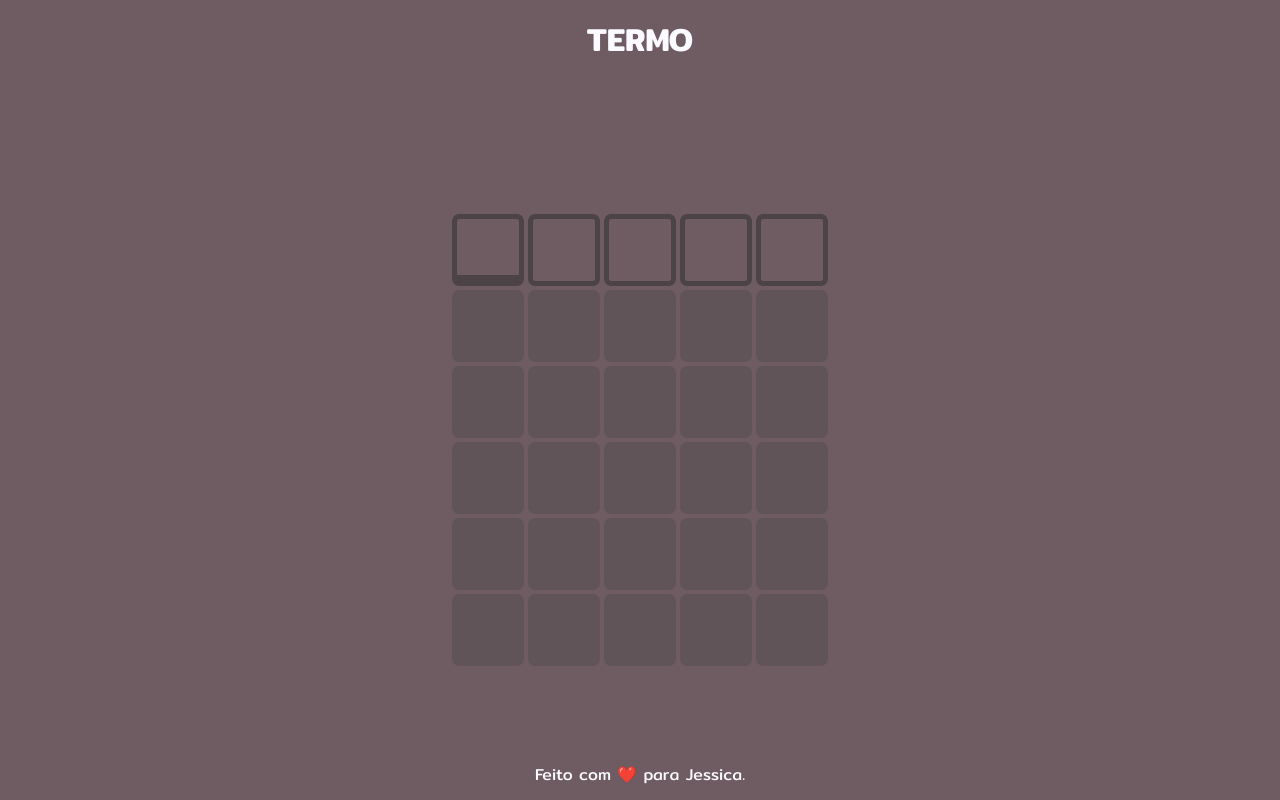
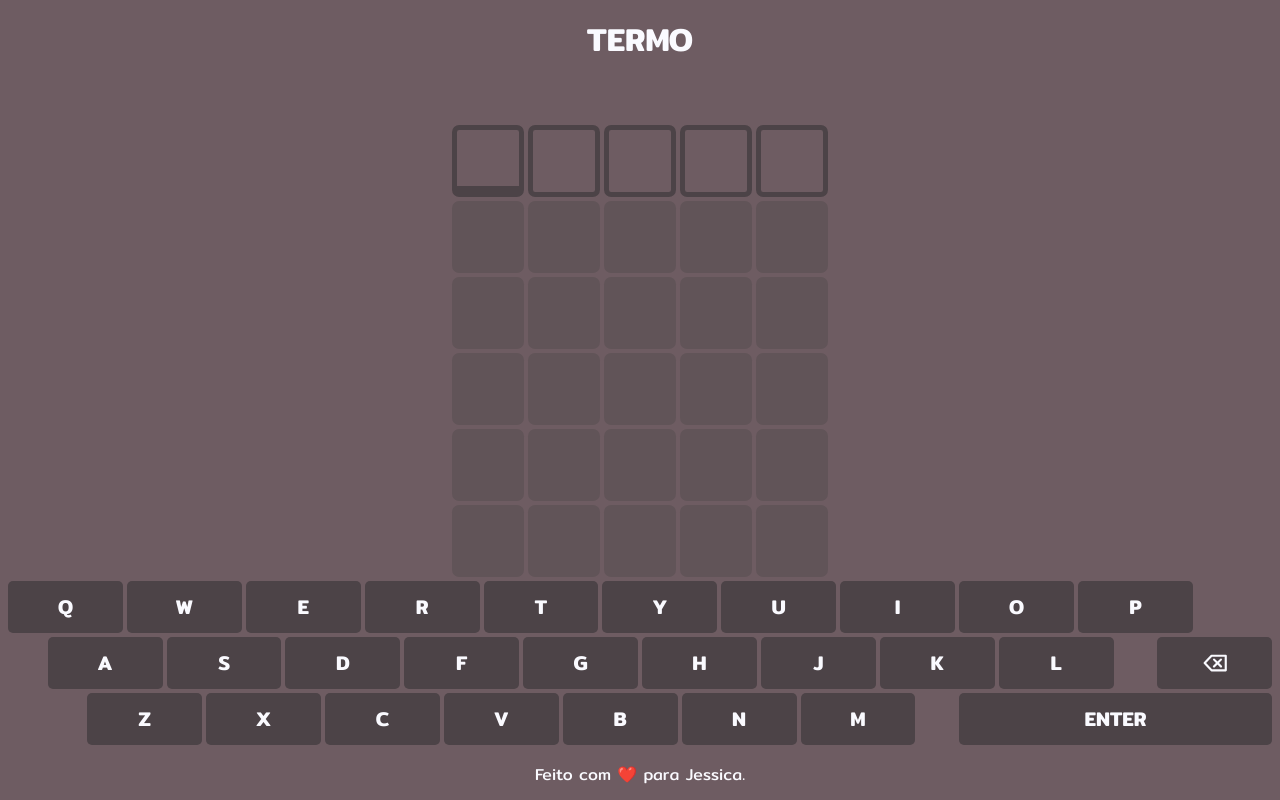
Before and after one commit to thiagomtolotti/termo-clone, a Next.js app: page / in a window 1280 px wide. Built offline with nearby package versions, Linux system fonts and the light colour scheme.

Commit message:
initial add keyboard

```diff
--- a/src/app/page.tsx
+++ b/src/app/page.tsx
@@ -1,6 +1,7 @@
 import { Footer } from "@/components/Footer/Footer";
 import { GuessArea } from "@/components/GuessArea/GuessArea";
 import { Header } from "@/components/Header/Header";
+import { Keyboard } from "@/components/Keyboard/Keyboard";
 import { Notification } from "@/components/Notification/Notification";
 import { ApplicationProvider } from "@/context/ApplicationContext";
 
@@ -10,6 +11,7 @@ export default function Home() {
       <Header />
       <Notification />
       <GuessArea />
+      <Keyboard />
       <Footer />
     </ApplicationProvider>
   );
--- /dev/null
+++ b/src/components/Keyboard/Key/Key.module.css
@@ -0,0 +1,33 @@
+.key {
+  display: flex;
+  justify-content: center;
+  align-items: center;
+
+  background-color: var(--brown-30);
+
+  grid-column: span 3;
+
+  border-radius: 5px;
+
+  font-weight: 600;
+  font-size: 1.25em;
+
+  cursor: pointer;
+  user-select: none;
+}
+
+#a {
+  grid-column: 2 / span 3;
+}
+
+#z {
+  grid-column: 3 / span 3;
+}
+
+#enter {
+  grid-column: 25 / span 8;
+}
+
+#backspace {
+  grid-column: 30 / span 3;
+}
--- /dev/null
+++ b/src/components/Keyboard/Key/Key.tsx
@@ -0,0 +1,28 @@
+"use client";
+import Image from "next/image";
+import styles from "./Key.module.css";
+interface KeyProps {
+  children: string;
+}
+
+export const Key = ({ children }: KeyProps) => {
+  const handleClick = () => {
+    document.dispatchEvent(
+      new KeyboardEvent("keydown", { key: String(children) })
+    );
+  };
+
+  return (
+    <div
+      className={styles.key}
+      id={`${styles[String(children).toLowerCase()] ?? ""}`}
+      onClick={handleClick}
+    >
+      {children === "Backspace" ? (
+        <Image src="/img/backspace_icon.svg" width={24} height={24} alt="" />
+      ) : (
+        children
+      )}
+    </div>
+  );
+};
--- /dev/null
+++ b/src/components/Keyboard/Keyboard.module.css
@@ -0,0 +1,15 @@
+.keyboard {
+  display: grid;
+  grid-template-rows: repeat(3, 1fr);
+  grid-template-columns: repeat(32, 1fr);
+
+  width: calc(100% - 1em);
+  height: min(100em/2.15, 25vh);
+
+  margin: 0 auto;
+  padding: 0 0.5em 0.3em 0.5em;
+
+  gap: 0.25em;
+
+  text-transform: uppercase;
+}
--- /dev/null
+++ b/src/components/Keyboard/Keyboard.tsx
@@ -0,0 +1,17 @@
+import styles from "./Keyboard.module.css";
+import { Key } from "./Key/Key";
+
+// prettier-ignore
+const LETTER_POSITIONS = [
+  "Q","W","E","R","T","Y","U","I","O","P","A","S","D","F","G","H","J","K","L","Backspace","Z","X","C","V","B","N","M", "Enter",
+];
+
+export const Keyboard = () => {
+  return (
+    <div className={styles.keyboard}>
+      {LETTER_POSITIONS.map((letter) => (
+        <Key>{letter}</Key>
+      ))}
+    </div>
+  );
+};
```
Also changed, not shown: public/img/backspace_icon.svg (added).
